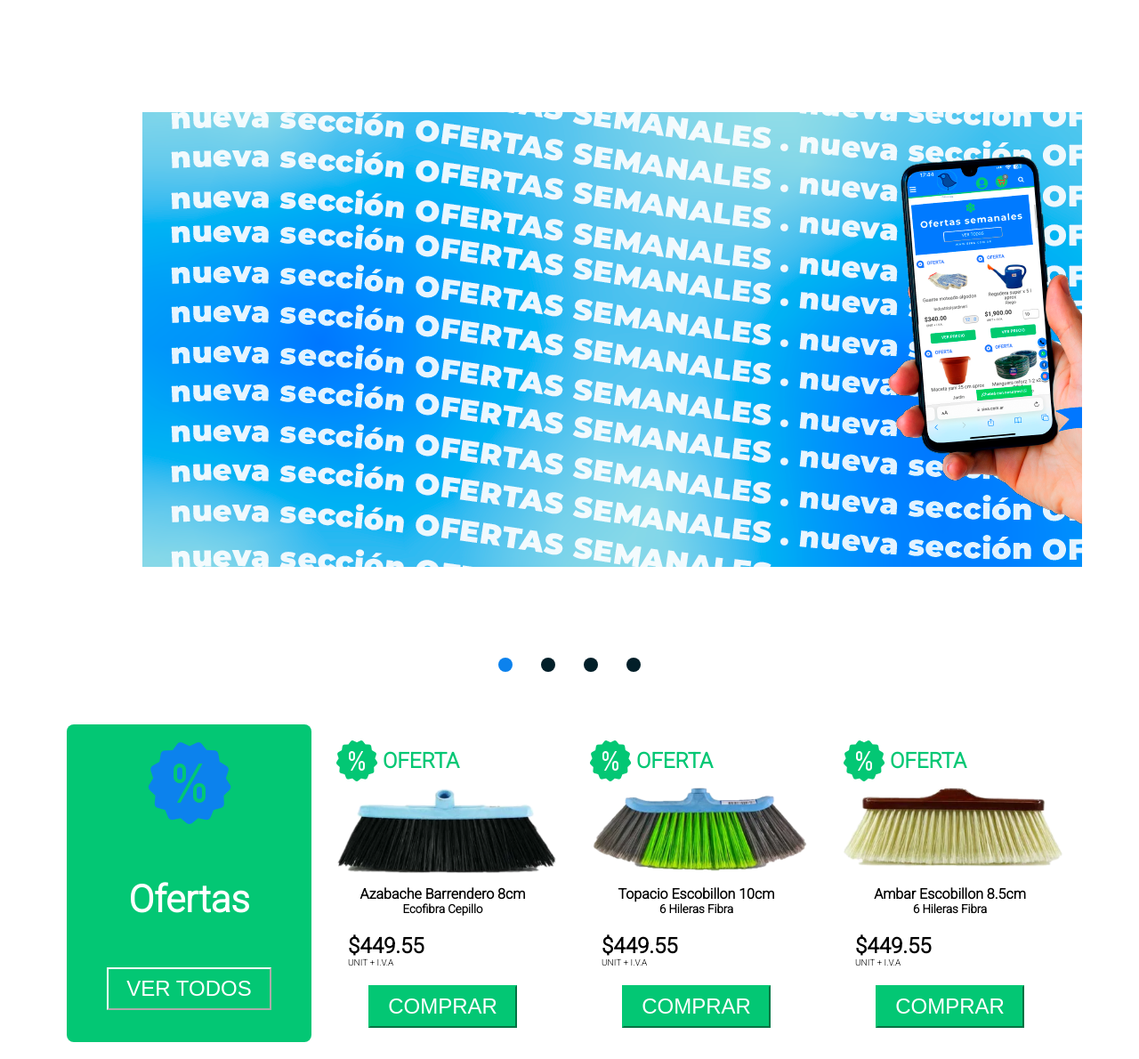
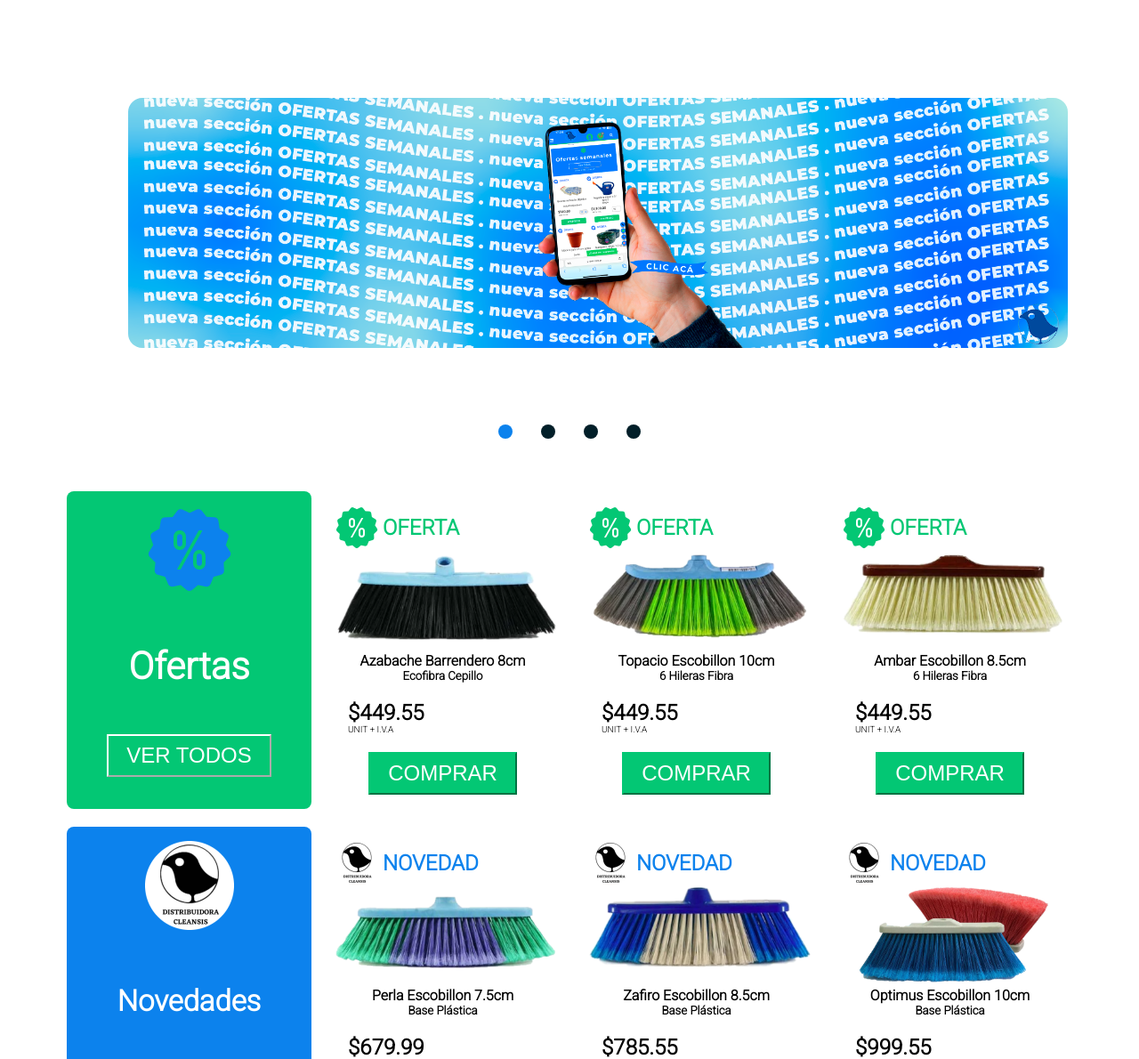
Before and after one commit to CeciliaMCassain/deployTrabajoFinal, a Django app: page / in a window 1280 px wide. Shown: the part 238-1428 px from the top of the page at 89% size. Run offline with Django 4.2, Linux system fonts and the light colour scheme.

Commit message:
Revert "carr"
This reverts commit e6186ef76a28b360298d9e984dc7bbb331c56e1a.

```diff
--- a/templates/index.html
+++ b/templates/index.html
@@ -86,10 +86,10 @@
 	<main>
 		<div class="carrousel">
 			<div class="grande">
-				<img src="{% static './media/carrusel/Oferta.png' %}" alt="Imagen 1" class="grande" >
-				<img src="{% static './media/carrusel/Registro.png' %}" alt="Imagen 2" class="grande">
-				<img src="{% static './media/carrusel/Encuesta.png' %}" alt="Imagen 3" class="grande">
-				<img src="{% static './media/carrusel/reciclaje.png' %}" alt="Imagen 4" class="grande">
+				<img src="{% static './media/carrusel/Oferta.png' %}" alt="Imagen 1" class="img" >
+				<img src="{% static './media/carrusel/Registro.png' %}" alt="Imagen 2" class="img">
+				<img src="{% static './media/carrusel/Encuesta.png' %}" alt="Imagen 3" class="img">
+				<img src="{% static './media/carrusel/reciclaje.png' %}" alt="Imagen 4" class="img">
 			</div>
 			<ul class="puntos">
 				<li class="punto activo"></li>
```
